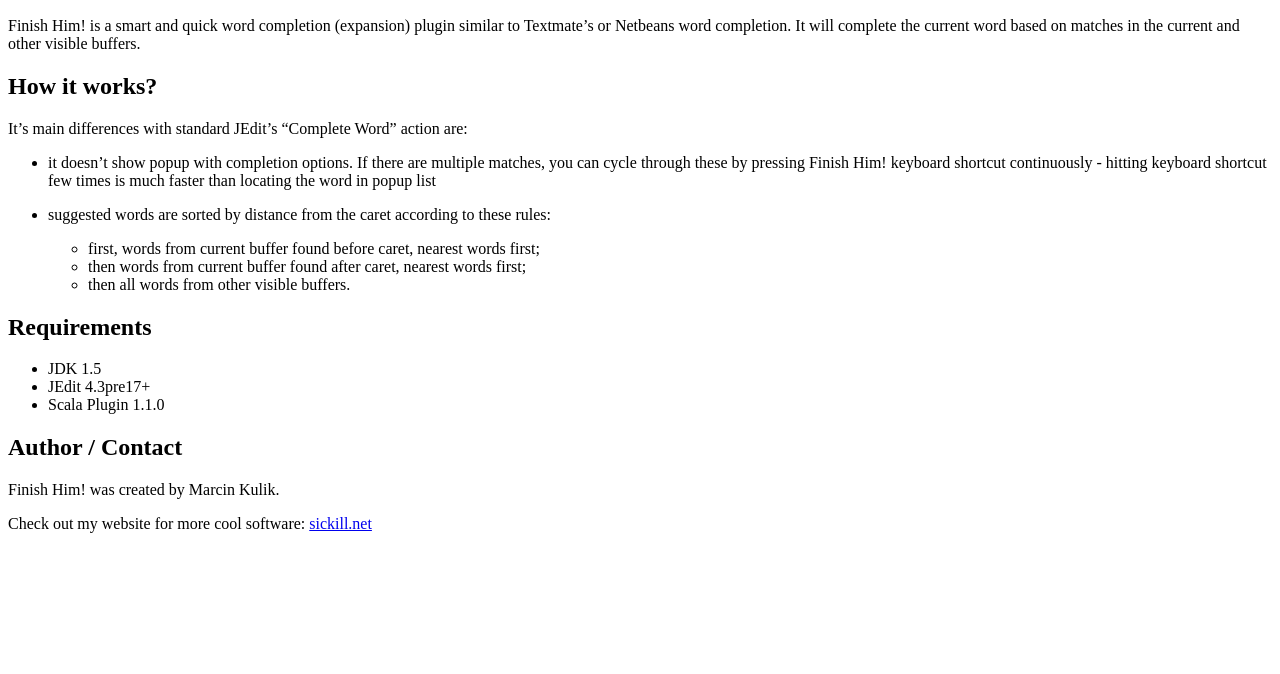
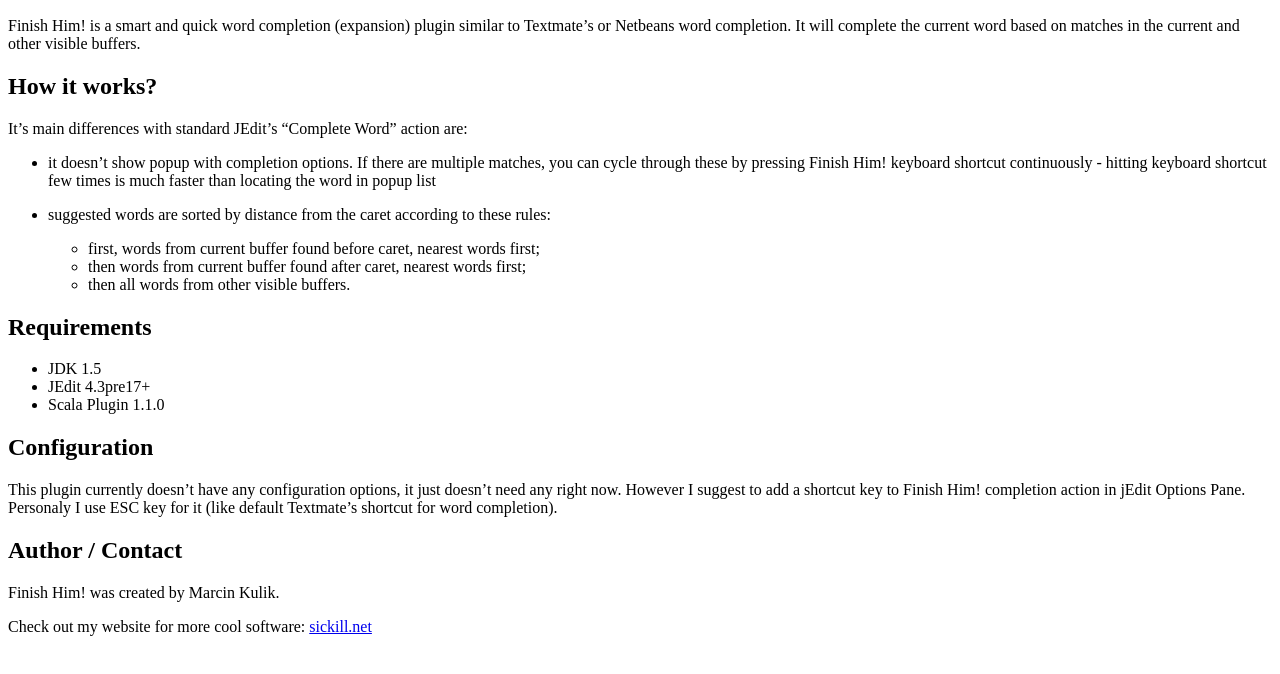
Before and after one commit to ku1ik/finish-him, a plain HTML site: page docs/index.html in a window 1280 px wide. Shown: the part 110-784 px from the top of the page. Drawn offline with Linux system fonts and the light colour scheme.

Commit message:
added shortcut suggestion to docs

```diff
--- a/docs/index.html
+++ b/docs/index.html
@@ -36,9 +36,15 @@
 
 <ul>
 <li>JDK 1.5</li>
+
 <li>JEdit 4.3pre17+</li>
+
 <li>Scala Plugin 1.1.0</li>
 </ul>
+
+<h2 id='configuration'>Configuration</h2>
+
+<p>This plugin currently doesn&#8217;t have any configuration options, it just doesn&#8217;t need any right now. However I suggest to add a shortcut key to Finish Him! completion action in jEdit Options Pane. Personaly I use ESC key for it (like default Textmate&#8217;s shortcut for word completion).</p>
 
 <h2 id='author__contact'>Author / Contact</h2>
 
```
Also changed, not shown: 1 other file.
